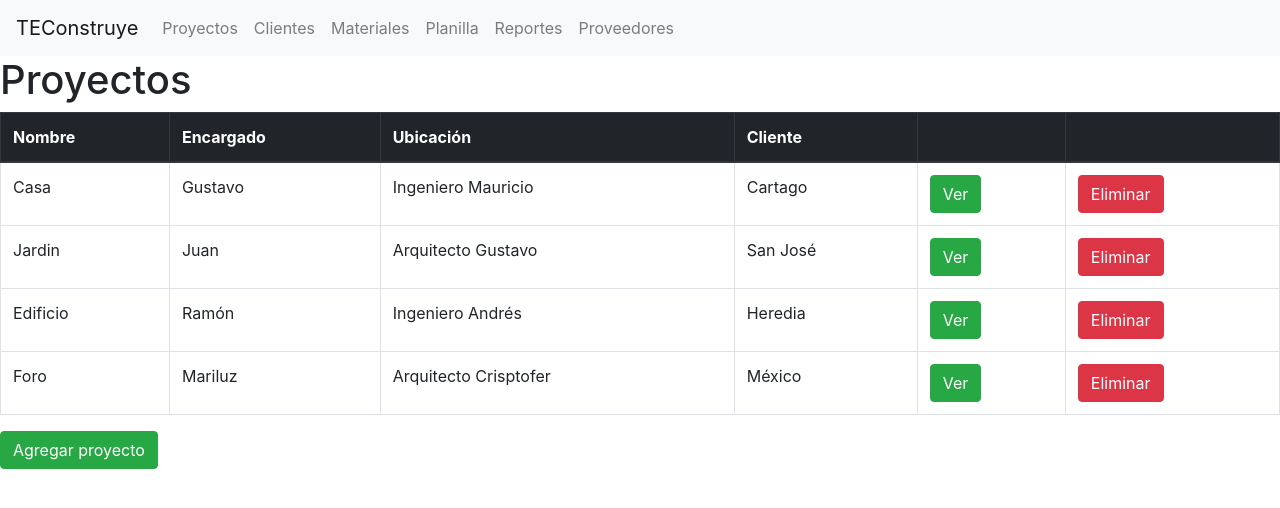
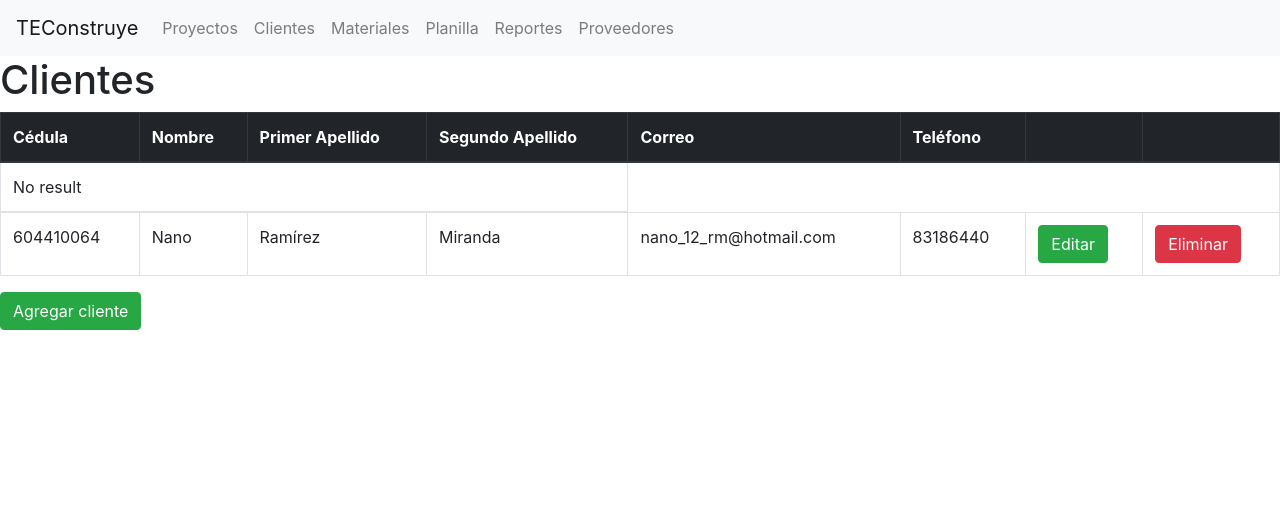
Before and after one commit to BasesDeDatos2018S2/TEConstruye-Frontend, an Angular app: page / in a window 1280 px wide. Shown: the top 508 px of the page. Built offline with nearby package versions, Linux system fonts and the light colour scheme.

Commit message:
[add] add view clients

```diff
--- a/src/app/app.component.html
+++ b/src/app/app.component.html
@@ -6,6 +6,8 @@
 <!-- <app-edit-stage></app-edit-stage> -->
 <!-- <app-view-stage></app-view-stage> -->
 <!-- <app-view-employees></app-view-employees> -->
-<app-view-projects></app-view-projects>
+<!-- <app-view-projects></app-view-projects> -->
 
 <!-- <app-edit-client></app-edit-client> -->
+
+<app-view-clients></app-view-clients>
--- a/src/app/app.module.ts
+++ b/src/app/app.module.ts
@@ -17,6 +17,7 @@ import { MaterialsService } from './services/materials.service';
 import { EmployeesService } from './services/employees.service';
 import { StagesService } from './services/stages.service';
 import { ViewProjectsComponent } from './components/view-projects/view-projects.component';
+import { ViewClientsComponent } from './components/view-clients/view-clients.component';
 
 @NgModule({
   declarations: [
@@ -29,7 +30,8 @@ import { ViewProjectsComponent } from './components/view-projects/view-projects.
     ViewStageComponent,
     LoginComponent,
     ViewEmployeesComponent,
-    ViewProjectsComponent
+    ViewProjectsComponent,
+    ViewClientsComponent
   ],
   imports: [
     BrowserModule,
--- /dev/null
+++ b/src/app/components/view-clients/view-clients.component.html
@@ -0,0 +1,161 @@
+<h1>Clientes</h1>
+<div *ngIf="!add_client && !edit_client">
+
+
+<table class="table table-hover table-bordered results">
+  <thead class="thead-dark">
+    <tr>
+      <th *ngFor=" let header of header_list" scope="col">{{header}} </th>
+    </tr>
+    <tr class="warning no-result">
+      <td colspan="4"><i class="fa fa-warning"></i> No result</td>
+    </tr>
+  </thead>
+  <tbody>
+    <tr *ngFor="let client of client_list">
+      <td>{{client.ssn}}</td>
+      <td>{{client.fname}}</td>
+      <td>{{client.lname1}}</td>
+      <td>{{client.lname2}}</td>
+      <td>{{client.email}}</td>
+      <td>{{client.phone}}</td>
+      <td><button type="submit" class="btn btn-success" (click)="show_edit_client(client.id)" >Editar</button></td>
+      <td><button type="submit" class="btn btn-danger " (click)="delete_client(client.id)" >Eliminar</button></td>
+    </tr>
+  </tbody>
+</table>
+<button type="submit" class="btn btn-success" (click)="add_client=true" >Agregar cliente</button>
+
+</div>
+
+
+<div class="container" *ngIf="add_client">
+<h1>Agregar Cliente</h1>
+  <form (ngSubmit)="onSubmitAdd()" #addProjectForm="ngForm">
+
+
+    <div class="form-group">
+      <label for="ssn">Cédula</label>
+      <input type="text" class="form-control" id="ssn"
+             required
+             [(ngModel)]="client_to_add.ssn" name="ssn"
+             #ssn="ngModel" placeholder="601760756">
+
+      <div [hidden]="ssn.valid || ssn.pristine"
+           class="alert alert-danger">
+        La cédula es requerida
+      </div>
+    </div>
+
+
+    <div class="form-group">
+      <label for="fname">Nombre</label>
+      <input type="text" class="form-control" id="fname"
+             required
+             [(ngModel)]="client_to_add.fname" name="fname"
+              placeholder="Kristy, Krissia, Verónica">
+
+      <div [hidden]="fname.valid || fname.pristine"
+           class="alert alert-danger">
+        EL nombre es requerido
+      </div>
+    </div>
+
+    <div class="form-group">
+      <label for=lname1>Primer Apellido</label>
+      <input type="text" class="form-control" id="lanme1"
+             [(ngModel)]="client_to_add.lname1" name="lname1"
+             placeholder=" Solis,  Miranda,  Rodriguez">
+    </div>
+
+    <div class="form-group">
+      <label for="lname2">Segundo Apellido</label>
+      <input type="text" class="form-control" id="lname2"
+             [(ngModel)]="client_to_add.lname2" name="lanme2"
+             placeholder="Rivera, Chachón, Garay">
+    </div>
+
+    <div class="form-group">
+      <label for="email">Correo</label>
+      <input type="text" class="form-control" id="email"
+             [(ngModel)]="client_to_add.email" name="email"
+             placeholder="ejemplo@correo.com">
+
+    </div>
+
+    <div class="form-group">
+      <label for="Phone">Teléfono</label>
+      <input type="phone" class="form-control" id="phone"
+             [(ngModel)]="client_to_add.phone" name="phone"
+             placeholder="87654002">
+    </div>
+
+
+    <button type="submit" class="btn btn-success" [disabled]="!addClientForm.form.valid">Submit</button>
+  </form>
+</div>
+
+
+<div class="container" *ngIf="edit_client">
+<h1>Editar Cliente</h1>
+  <form (ngSubmit)="onSubmitEdit()" #seeProjectForm="ngForm">
+
+    <div class="form-group">
+      <label for="ssn">Cédula</label>
+      <input type="text" class="form-control" id="ssn"
+             required
+             [(ngModel)]="client_to_edit.ssn" name="ssn"
+             #ssn="ngModel" placeholder="601760756">
+
+      <div [hidden]="ssn.valid || ssn.pristine"
+           class="alert alert-danger">
+        La cédula es requerida
+      </div>
+    </div>
+
+
+    <div class="form-group">
+      <label for="fname">Nombre</label>
+      <input type="text" class="form-control" id="fname"
+             required
+             [(ngModel)]="client_to_edit.fname" name="fname"
+              placeholder="Kristy, Krissia, Verónica">
+
+      <div [hidden]="fname.valid || fname.pristine"
+           class="alert alert-danger">
+        EL nombre es requerido
+      </div>
+    </div>
+
+    <div class="form-group">
+      <label for=lname1>Primer Apellido</label>
+      <input type="text" class="form-control" id="lanme1"
+             [(ngModel)]="client_to_edit.lname1" name="lname1"
+             placeholder=" Solis,  Miranda,  Rodriguez">
+    </div>
+
+    <div class="form-group">
+      <label for="lname2">Segundo Apellido</label>
+      <input type="text" class="form-control" id="lname2"
+             [(ngModel)]="client_to_edit.lname2" name="lanme2"
+             placeholder="Rivera, Chachón, Garay">
+    </div>
+
+    <div class="form-group">
+      <label for="email">Correo</label>
+      <input type="text" class="form-control" id="email"
+             [(ngModel)]="client_to_edit.email" name="email"
+             placeholder="ejemplo@correo.com">
+
+    </div>
+
+    <div class="form-group">
+      <label for="Phone">Teléfono</label>
+      <input type="phone" class="form-control" id="phone"
+             [(ngModel)]="client_to_edit.phone" name="phone"
+             placeholder="87654002">
+    </div>
+
+    <button type="submit" class="btn btn-success" [disabled]="!editClientForm.form.valid">Submit</button>
+  </form>
+</div>
--- /dev/null
+++ b/src/app/components/view-clients/view-clients.component.ts
@@ -0,0 +1,71 @@
+import { Component, OnInit } from '@angular/core';
+import { Client } from '../../classes/client';
+
+@Component({
+  selector: 'app-view-clients',
+  templateUrl: './view-clients.component.html',
+  styleUrls: ['./view-clients.component.css']
+})
+export class ViewClientsComponent implements OnInit {
+  add_client: boolean;
+  edit_client: boolean;
+  client_list: Client[] = [];
+  client_to_add: Client;
+  client_to_edit: Client;
+  header_list: string[] = [];
+  constructor() {
+    this.add_client = false;
+    this.edit_client = false;
+    this.client_to_add = new Client(1, "","","","","","");
+    this.client_to_edit = new Client(1, "","","","","","");
+    this.header_list = [ "Cédula","Nombre","Primer Apellido","Segundo Apellido", "Correo", "Teléfono","",""];
+    this.client_list.push(new Client(0,"604410064", "Nano","Ramírez","Miranda", "nano_12_rm@hotmail.com","83186440"));
+    //this.client_list.push(new Client(1, "Jardin","Arquitecto Gustavo","San José","Juan"));
+    //this.client_list.push(new Client(2, "Edificio","Ingeniero Andrés","Heredia","Ramón"));
+    //this.client_list.push(new Client(3, "Foro","Arquitecto Crisptofer","México","Mariluz"));
+    console.log(this.client_list);
+  }
+
+  ngOnInit() {
+  }
+  onSubmitAdd() {
+    this.client_to_add.id = this.client_list.length;
+    this.client_list.push(this.client_to_add);
+    this.add_client = false;
+  }
+
+  onSubmitEdit() {
+    for (let client of this.client_list) {
+      if (client.id === this.client_to_edit.id) {
+        client = this.client_to_edit;
+      }
+    }
+    this.edit_client = false;
+
+  }
+
+  show_add_client() {
+    this.add_client = true;
+  }
+  show_edit_client(id) {
+    console.log("edit:", id);
+    this.edit_client = true;
+    for (let client of this.client_list) {
+      if (client.id === id) {
+        this.client_to_edit = client;
+        break;
+      }
+    }
+  }
+  delete_client(id) {
+    console.log("delete", id);
+
+    for (let i = 0; i < this.client_list.length; i++) {
+      if (this.client_list[i].id == id) {
+        console.log(this.client_list[i]);
+        this.client_list.splice(i, 1);
+        break;
+      }
+    }
+  }
+}
```
Also changed, not shown: src/app/components/view-clients/view-clients.component.css (added), 1 other file (tests, documents, lock files or other folders).
